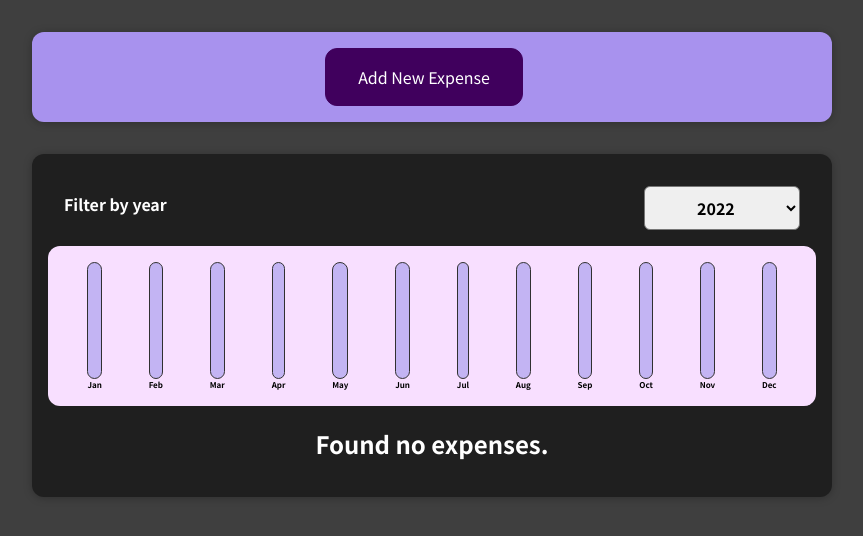
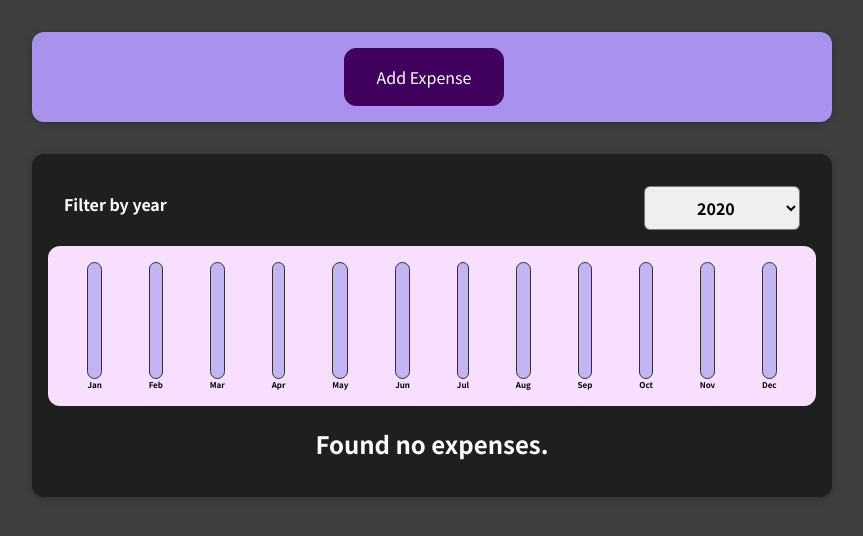
Before and after one commit to SarahWimark/MyExpenses, a React (Create React App) app: page / in a window 1280 px wide. Shown: the top 536 px of the page, without its empty margins (208-1071 px from the left). Built offline with nearby package versions, Linux system fonts and the light colour scheme.

Commit message:
Minor changes

```diff
--- a/src/expenses/features/ExpenseForm.js
+++ b/src/expenses/features/ExpenseForm.js
@@ -75,7 +75,7 @@ export const ExpenseForm = ({ onSave, onCancel }) => {
         <button type="button" onClick={onCancel}>
           Cancel
         </button>
-        <button type="submit">Add expense</button>
+        <button type="submit">Add Expense</button>
       </div>
     </form>
   );
--- a/src/expenses/features/Expenses.js
+++ b/src/expenses/features/Expenses.js
@@ -6,7 +6,7 @@ import { ExpensesChart } from "./ExpensesChart";
 import "./Expenses.css";
 
 export const Expenses = ({ expenses }) => {
-  const [year, setYear] = useState(2022);
+  const [year, setYear] = useState(2020);
 
   const onYearChange = (year) => {
     setYear(year);
--- a/src/expenses/features/NewExpense.js
+++ b/src/expenses/features/NewExpense.js
@@ -24,7 +24,7 @@ export const NewExpense = ({ addExpense }) => {
 
   return (
     <div className="new-expense">
-      {!isEditing && <button onClick={startEditing}>Add New Expense</button>}
+      {!isEditing && <button onClick={startEditing}>Add Expense</button>}
       {isEditing && (
         <ExpenseForm onSave={onSaveNewExpense} onCancel={stopEditing} />
       )}
```
